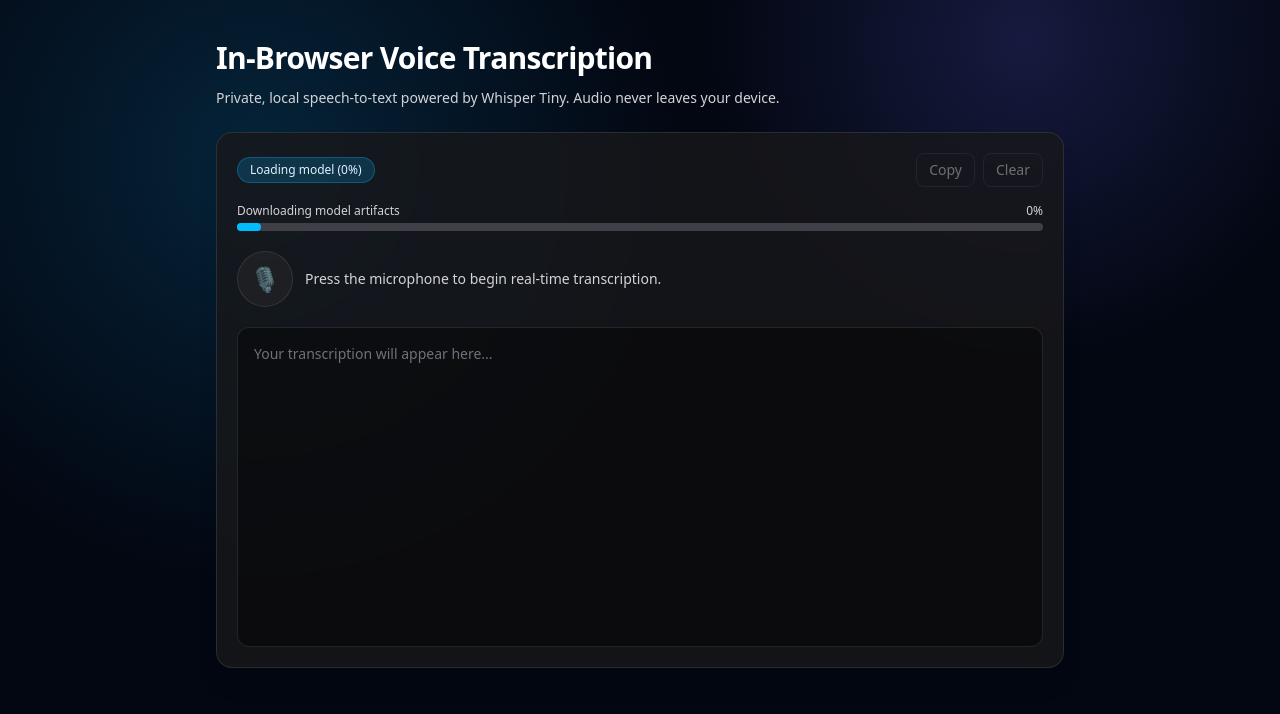
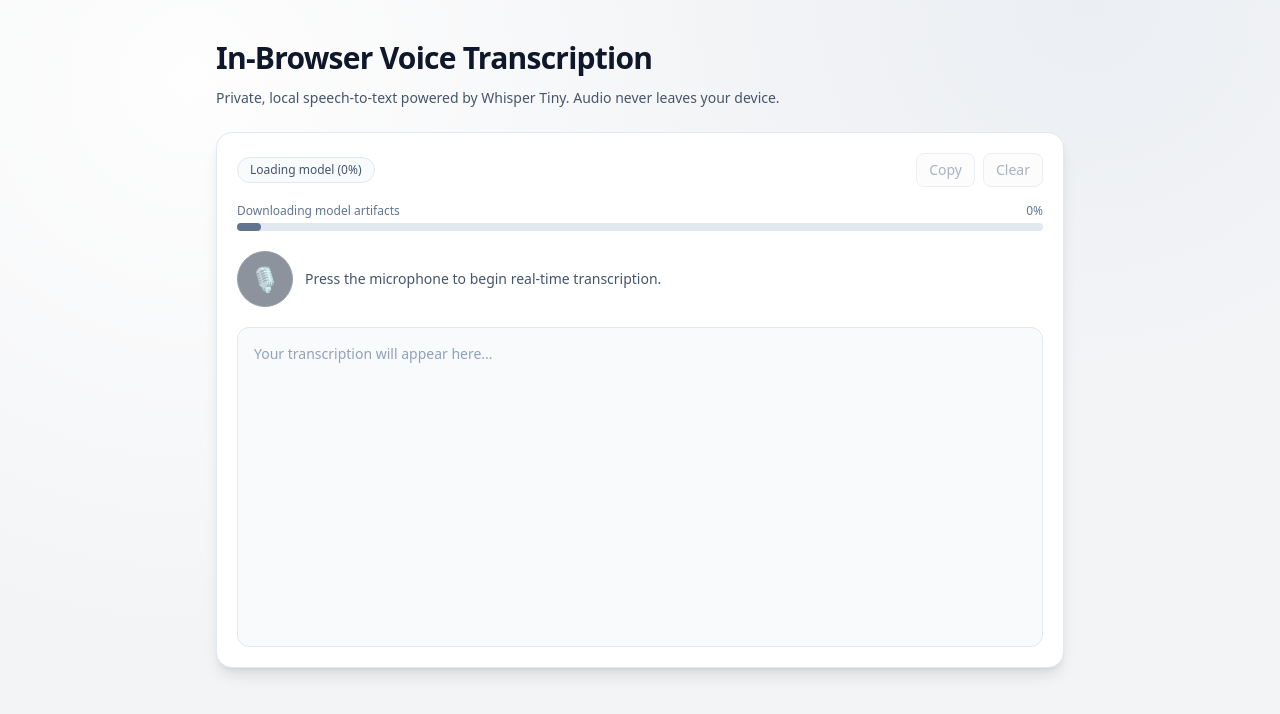
Before and after one commit to pavelsvitek/audio-transcription-web-app, a Next.js app: page / in a window 1280 px wide. Shown: the top 714 px of the page. Built offline with nearby package versions, Linux system fonts and the light colour scheme.

Commit message:
redesign

```diff
--- a/app/globals.css
+++ b/app/globals.css
@@ -1,8 +1,8 @@
 @import "tailwindcss";
 
 :root {
-  --background: #030712;
-  --foreground: #e4e4e7;
+  --background: #f3f4f6;
+  --foreground: #111827;
 }
 
 @theme inline {
@@ -12,16 +12,16 @@
 
 @media (prefers-color-scheme: dark) {
   :root {
-    --background: #030712;
-    --foreground: #e4e4e7;
+    --background: #f3f4f6;
+    --foreground: #111827;
   }
 }
 
 body {
   min-height: 100vh;
   background:
-    radial-gradient(circle at 20% 20%, rgba(14, 165, 233, 0.18), transparent 35%),
-    radial-gradient(circle at 80% 5%, rgba(99, 102, 241, 0.2), transparent 25%),
+    radial-gradient(circle at 15% 10%, rgba(255, 255, 255, 0.9), transparent 45%),
+    radial-gradient(circle at 85% 0%, rgba(226, 232, 240, 0.45), transparent 30%),
     var(--background);
   color: var(--foreground);
   font-family: var(--font-geist-sans), Arial, Helvetica, sans-serif;
--- a/components/TranscriptionApp.tsx
+++ b/components/TranscriptionApp.tsx
@@ -400,23 +400,23 @@ export function TranscriptionApp() {
   }, [downloadProgress, error, isRecording, isTranscribing, modelState]);
 
   const statusTone = error
-    ? "border-red-400/40 bg-red-500/20 text-red-100"
+    ? "border-red-200 bg-red-50 text-red-700"
     : modelState === "ready"
-      ? "border-emerald-400/30 bg-emerald-500/20 text-emerald-100"
-      : "border-sky-400/30 bg-sky-500/20 text-sky-100";
+      ? "border-emerald-200 bg-emerald-50 text-emerald-700"
+      : "border-slate-200 bg-slate-50 text-slate-600";
 
   return (
     <div className="mx-auto flex min-h-screen w-full max-w-4xl flex-col gap-6 px-6 py-10">
       <header className="space-y-3">
-        <h1 className="text-3xl font-semibold tracking-tight text-white">
+        <h1 className="text-3xl font-semibold tracking-tight text-slate-900">
           In-Browser Voice Transcription
         </h1>
-        <p className="text-sm text-zinc-300">
+        <p className="text-sm text-slate-600">
           Private, local speech-to-text powered by Whisper Tiny. Audio never leaves your device.
         </p>
       </header>
 
-      <section className="rounded-2xl border border-white/10 bg-zinc-900/80 p-5 shadow-xl backdrop-blur">
+      <section className="rounded-2xl border border-slate-200 bg-white p-5 shadow-lg">
         <div className="mb-4 flex flex-wrap items-center justify-between gap-3">
           <span className={`rounded-full border px-3 py-1 text-xs font-medium ${statusTone}`}>
             {statusLabel}
@@ -428,7 +428,7 @@ export function TranscriptionApp() {
               type="button"
               onClick={copyTranscript}
               disabled={!fullTranscript}
-              className="rounded-lg border border-white/15 px-3 py-1.5 text-sm text-zinc-100 transition hover:border-white/30 disabled:cursor-not-allowed disabled:opacity-40"
+              className="rounded-lg border border-slate-300 bg-slate-50 px-3 py-1.5 text-sm text-slate-700 transition hover:bg-slate-100 disabled:cursor-not-allowed disabled:opacity-40"
             >
               Copy
             </button>
@@ -436,7 +436,7 @@ export function TranscriptionApp() {
               type="button"
               onClick={clearTranscript}
               disabled={!fullTranscript}
-              className="rounded-lg border border-white/15 px-3 py-1.5 text-sm text-zinc-100 transition hover:border-white/30 disabled:cursor-not-allowed disabled:opacity-40"
+              className="rounded-lg border border-slate-300 bg-slate-50 px-3 py-1.5 text-sm text-slate-700 transition hover:bg-slate-100 disabled:cursor-not-allowed disabled:opacity-40"
             >
               Clear
             </button>
@@ -445,13 +445,13 @@ export function TranscriptionApp() {
 
         {modelState === "loading" && (
           <div className="mb-5">
-            <div className="mb-1 flex items-center justify-between text-xs text-zinc-300">
+            <div className="mb-1 flex items-center justify-between text-xs text-slate-500">
               <span>Downloading model artifacts</span>
               <span>{Math.round(downloadProgress)}%</span>
             </div>
-            <div className="h-2 w-full rounded-full bg-zinc-700">
+            <div className="h-2 w-full rounded-full bg-slate-200">
               <div
-                className="h-2 rounded-full bg-sky-400 transition-all"
+                className="h-2 rounded-full bg-slate-500 transition-all"
                 style={{ width: `${Math.max(3, downloadProgress)}%` }}
               />
             </div>
@@ -464,29 +464,29 @@ export function TranscriptionApp() {
             onClick={isRecording ? stopRecording : startRecording}
             disabled={modelState !== "ready"}
             className={`relative inline-flex h-14 w-14 items-center justify-center rounded-full border text-2xl transition ${isRecording
-              ? "border-red-300 bg-red-500/80 text-white shadow-lg shadow-red-500/30"
-              : "border-white/20 bg-zinc-800 text-zinc-100 hover:border-white/40"
+              ? "border-red-200 bg-red-500 text-white shadow-md shadow-red-200"
+              : "border-slate-700 bg-slate-800 text-white hover:bg-slate-700"
               } disabled:cursor-not-allowed disabled:opacity-50`}
           >
-            {isRecording && <span className="absolute inset-0 rounded-full animate-ping bg-red-400/40" />}
+            {isRecording && <span className="absolute inset-0 rounded-full animate-ping bg-red-300/60" />}
             <span className="relative">{isRecording ? "■" : "🎙"}</span>
           </button>
-          <div className="text-sm text-zinc-300">
+          <div className="text-sm text-slate-600">
             {isRecording
               ? "Listening live. Press stop to finalize this segment."
               : "Press the microphone to begin real-time transcription."}
           </div>
         </div>
 
-        <div className="h-80 overflow-y-auto rounded-xl border border-white/10 bg-black/40 p-4">
+        <div className="h-80 overflow-y-auto rounded-xl border border-slate-200 bg-slate-50 p-4">
           {!committedText && !liveText ? (
-            <p className="text-sm text-zinc-500">Your transcription will appear here...</p>
+            <p className="text-sm text-slate-400">Your transcription will appear here...</p>
           ) : (
             <>
-              <p className="text-sm leading-6 text-zinc-100">
+              <p className="text-sm leading-6 text-slate-700">
                 {committedText || ''}
                 {liveText && (
-                  <span className="text-zinc-400 ml-1">
+                  <span className="ml-1 text-slate-400">
                     {liveText}
                   </span>
                 )}
@@ -495,7 +495,7 @@ export function TranscriptionApp() {
           )}
         </div>
 
-        {error && <p className="mt-4 text-sm text-red-300">{error}</p>}
+        {error && <p className="mt-4 text-sm text-red-600">{error}</p>}
       </section>
     </div>
   );
```
